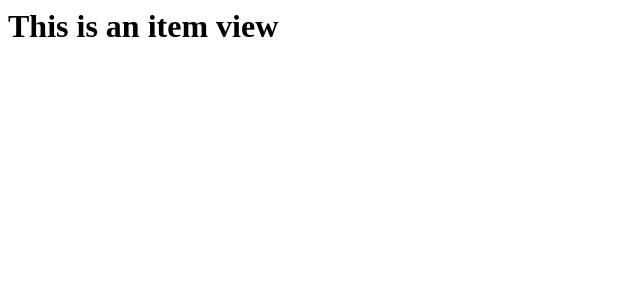
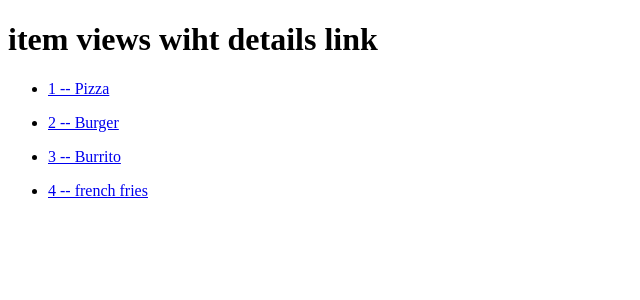
Before and after one commit to rosenritter1688/MyFirstProject, a Django app: page /item/ in a window 1280 px wide. Shown: the top 300 px of the page, without its empty margins (0-640 px from the left). Run offline with Django 3.2, Linux system fonts and the light colour scheme; data comes from the database, SQL or seed files in the repository.

Commit message:
item views wiht details link

```diff
--- a/food/templates/food/index.html
+++ b/food/templates/food/index.html
@@ -6,16 +6,17 @@
     <title>Document</title>
 </head>
 <body>
-    <h1>This is just a temple</h1>
-    {% for item in item_list_pass2template %}
+    <h1>item views wiht details link</h1>
+    {% for item in item_list_frm_views_pass2template %}
     <!--item_list_pass2template is from MyFirstProject\food\views.py-->
     <!--  for loop -->
     <!-- remeber to keep a space after %-->
         <ul>
             <li>
-                {{item.id}} -- {{item.item_name}}
-                <!--get id from item table -->
-                <!--get item_name from item table-->
+                <!--<a href 超連結設定-->
+                <a href="/item/{{ item.id }}">{{ item.id }} -- {{ item.item_name }}</a>
+                                              <!--get id from item table -->
+                                              <!--get item_name from item table-->
             </li>
         </ul>
     {% endfor %}
--- a/food/urls.py
+++ b/food/urls.py
@@ -4,9 +4,9 @@ from django.urls import path
 
 urlpatterns = [
     #http://127.0.0.1:8000/hello/
-    path('food/', views.foods,name='foods'),     #in views.py use function helloworld #! 需要告知default urls連到這邊來
+    path('item/', views.foods,name='foods'),     #in views.py use function helloworld #! 需要告知default urls連到這邊來
     #http://127.0.0.1:8000/item/
-    path('item/',views.item,name='item'),
+    path('item-test/', views.item,name='item'),
     #http://127.0.0.1:8000/item/1    1 is item_id cant ba any # in the table
     path('item/<int:item_id>',views.detail,name="detail"),
 ]               #! use str tried also worked
--- a/food/views.py
+++ b/food/views.py
@@ -16,7 +16,7 @@ urlpatterns = [
 '''
 #food/urls.py
 #path('hello/', views.helloworld,name='helloworld'),     #in views.py use function helloworld #! 需要告知default urls連到這邊來
-#http://127.0.0.1:8000/hello/
+#? http://127.0.0.1:8000/item/
 def foods(request):#! accept request from the user
     item_list = Item_frm_model.objects.all()
               #!Item from models
@@ -27,10 +27,10 @@ def foods(request):#! accept request from the user
     #* tell django where to location the template
     #* MyFirstProject\food\templates\food\index.html
     context ={
-        "item_list_pass2template" : item_list,
+        "item_list_frm_views_pass2template" : item_list,
     }   #name a variable item_list_pass2template for passing data to template
         #pass item_list2 to \MyFirstProject\food\templates\food\index.html
-    return render(request,"food/index.html",context)
+    return render(request,"food/index.html",context) #! pass to template food/index.html
                   #pass the request
                            #the location of template
                                             #pass the context
@@ -47,7 +47,7 @@ def foods(request):#! accept request from the user
     #! context is used for passing data from database to template
 
 
-#http://127.0.0.1:8000/item/
+#? http://127.0.0.1:8000/item-test/
 def item(request):
      return HttpResponse('<h1>This is an item view</h1>')
 
```
Also changed, not shown: Django Note/img/31.png (added).
